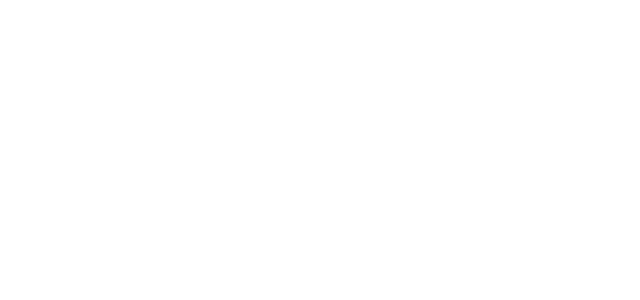
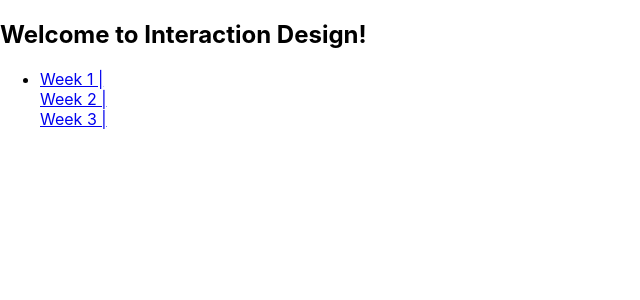
Before and after one commit to xspize/interaction-design, a React (Create React App) app: page / in a window 1280 px wide. Before the commit this address had no page. Shown: the top 300 px of the page, without its empty margins (0-640 px from the left). Built offline with nearby package versions, Linux system fonts and the light colour scheme.

Commit message:
added routes to week 2/3

```diff
--- a/package.json
+++ b/package.json
@@ -9,7 +9,7 @@
     "@testing-library/user-event": "^12.8.3",
     "react": "^17.0.2",
     "react-dom": "^17.0.2",
-    "react-router-dom": "^6.2.1",
+    "react-router-dom": "^5.2.0",
     "react-scripts": "4.0.3",
     "styled-components": "^5.3.1",
     "web-vitals": "^1.1.2"
--- a/src/App.js
+++ b/src/App.js
@@ -1,22 +1,48 @@
 import React from "react";
 import Week1 from "./components/Week1/Index";
 import Week2 from "./components/Week2/Index";
+import Week3 from "./components/Week3/Index";
 import {
     BrowserRouter as Router,
-    Routes,
+    Switch,
     Route,
     Link
   } from "react-router-dom";
 
+const Home = () => (
+    <nav>
+    <h1>Welcome to Interaction Design!</h1>
+  <ul>
+    <li>
+      <Link to="/Week-1">Week 1 |</Link>
+      <br></br>
+      <Link to="/Week-2">Week 2 |</Link>
+      <br></br>
+      <Link to="/Week-3">Week 3 |</Link>
+    </li>
+  </ul>
+</nav>
+
+);
+
+
 function App(){
     return (
         <Router>
-            <div className="App">
-            </div>
-            <Routes>
-                <Route path="/Week-1" element={<Week1 />} />
-                <Route path="/Week-2" element={<Week2 />} />
-            </Routes>
+            <Switch>
+                <Route path="/Week-1">
+                    <Week1 />
+                </Route>
+                <Route path="/Week-2">
+                    <Week2 />
+                </Route>
+                <Route path="/Week-3">
+                    <Week3 />
+                </Route>
+                <Route path="/">
+                    <Home />
+                </Route>
+            </Switch>
         </Router>
 
     );
--- a/src/components/Week1/Index.js
+++ b/src/components/Week1/Index.js
@@ -30,9 +30,9 @@
  <OuterWrapper>
     <StyledWrapper>
         <div>
-            <img src={Ghost} />
+            <img src={Ghost} alt="ghost" />
             <StyledHeader>Loading trick or treats..</StyledHeader>
-            <img src={Pumpking} />
+            <img src={Pumpking} alt="pumpkin" />
         </div>
     </StyledWrapper>
  </OuterWrapper>
--- a/src/components/Week2/Index.js
+++ b/src/components/Week2/Index.js
@@ -2,7 +2,7 @@
 
 const Week2 = () => (
         <div>
-            Loading trick or treats
+            Week 2
 
         </div>
 );
--- /dev/null
+++ b/src/components/Week3/Index.js
@@ -0,0 +1,9 @@
+
+
+const Week3 = () => (
+        <div>
+            Week 3
+        </div>
+);
+
+export default Week3;
```
Also changed, not shown: 1 other file (tests, documents, lock files or other folders).
